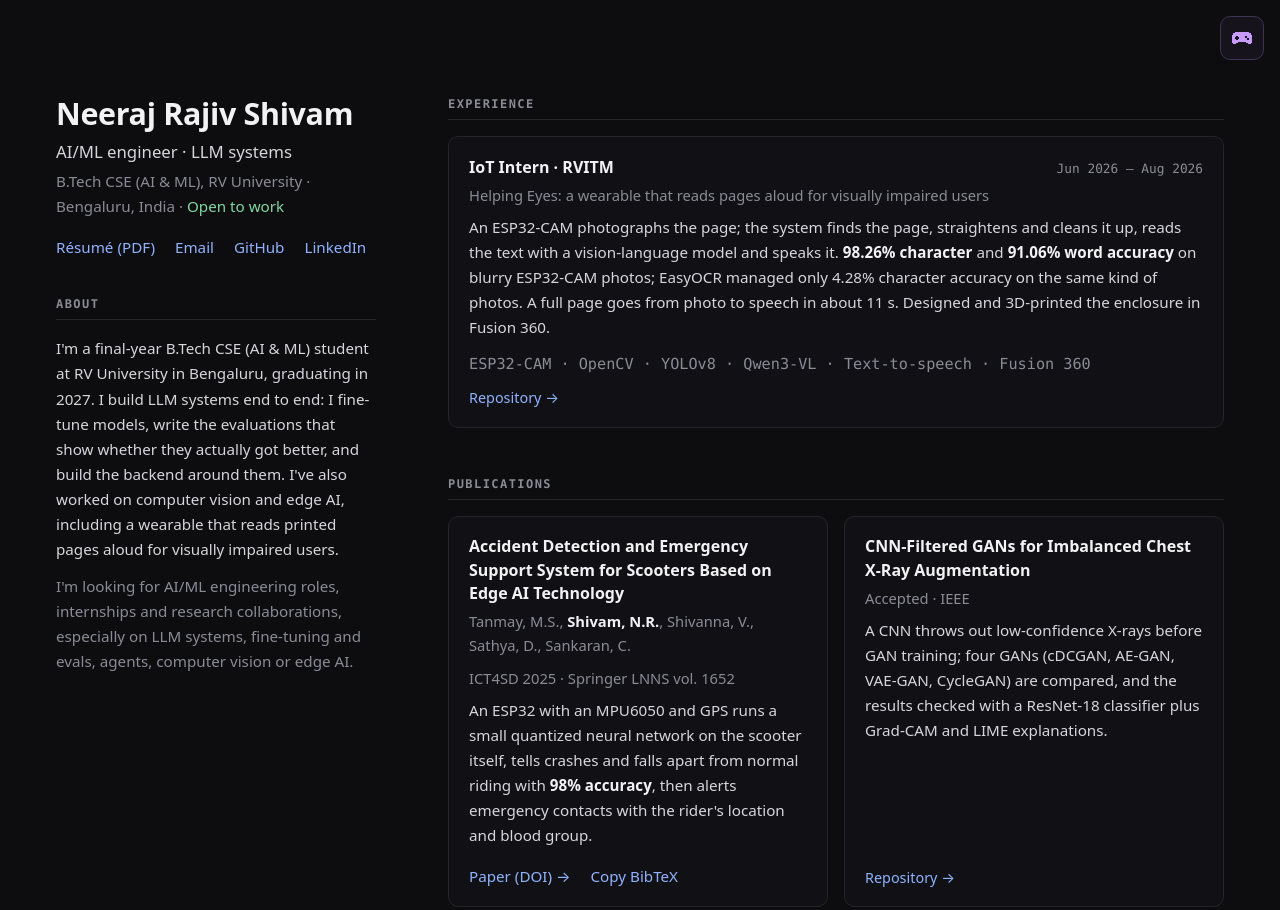
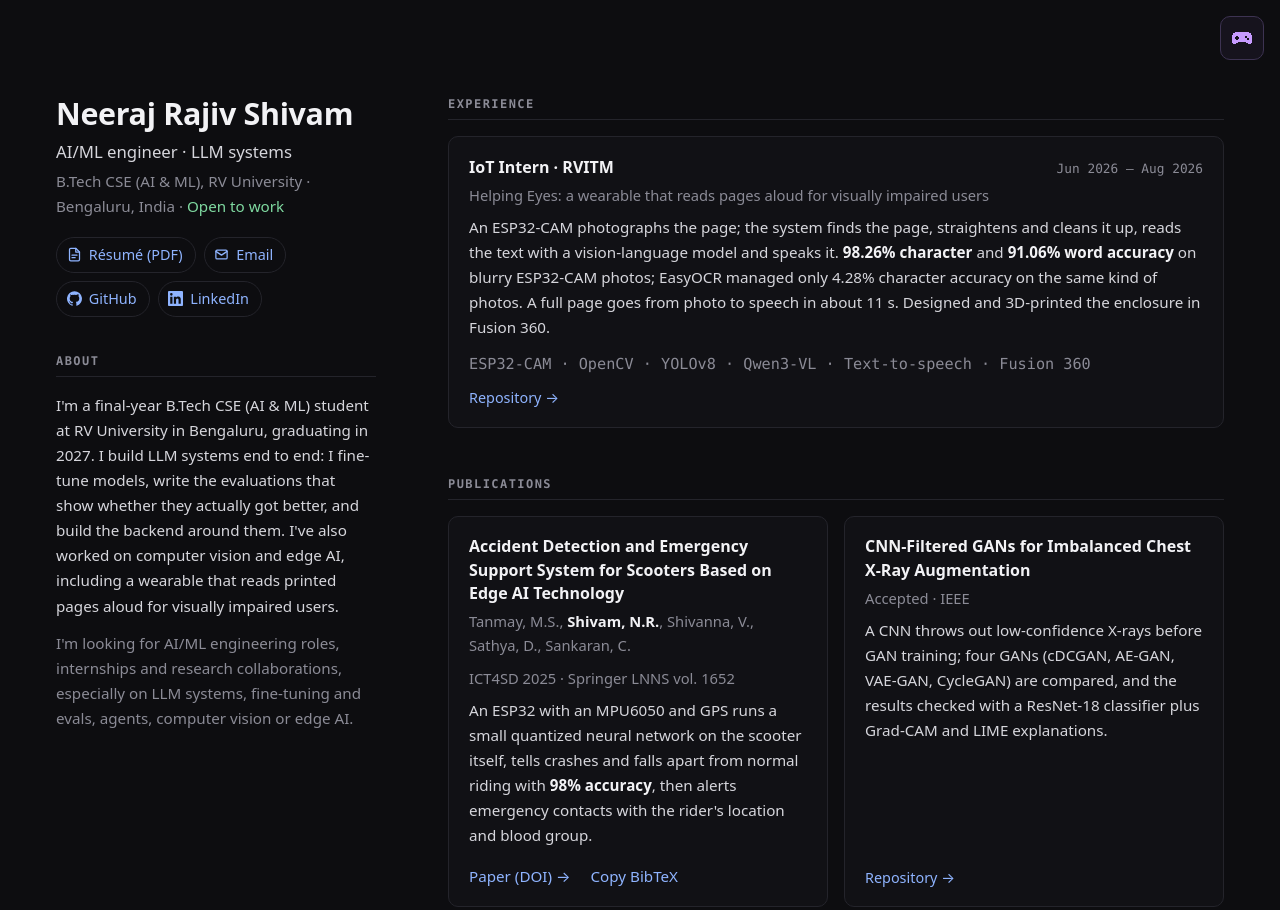
Before and after one commit to Neeraj1437/R-sum-, a plain HTML site: page index.html in a window 1280 px wide. Shown: the top 910 px of the page. Drawn offline with Linux system fonts and the light colour scheme.

Commit message:
update : icons for contacts

```diff
--- a/index.html
+++ b/index.html
@@ -28,10 +28,10 @@
       <p class="intro__role">AI/ML engineer · LLM systems</p>
       <p class="intro__meta">B.Tech CSE (AI &amp; ML), RV University · Bengaluru, India · <span class="open">Open to work</span></p>
       <nav class="links" aria-label="Links">
-        <a href="resume.pdf" download>Résumé (PDF)</a>
-        <a href="mailto:neerajrs1437@gmail.com">Email</a>
-        <a href="https://github.com/Neeraj1437" target="_blank" rel="noopener">GitHub</a>
-        <a href="https://www.linkedin.com/in/neeraj-rajiv-shivam-71282a27a/" target="_blank" rel="noopener">LinkedIn</a>
+        <a href="resume.pdf" download><svg viewBox="0 0 24 24" aria-hidden="true" fill="none" stroke="currentColor" stroke-width="2" stroke-linecap="round" stroke-linejoin="round"><path d="M14 2H6a2 2 0 0 0-2 2v16a2 2 0 0 0 2 2h12a2 2 0 0 0 2-2V8z"/><path d="M14 2v6h6M8 13h8M8 17h5"/></svg>Résumé (PDF)</a>
+        <a href="mailto:neerajrs1437@gmail.com"><svg viewBox="0 0 24 24" aria-hidden="true" fill="none" stroke="currentColor" stroke-width="2" stroke-linecap="round" stroke-linejoin="round"><rect x="3" y="5" width="18" height="14" rx="2"/><path d="m3 7 9 6 9-6"/></svg>Email</a>
+        <a href="https://github.com/Neeraj1437" target="_blank" rel="noopener"><svg viewBox="0 0 24 24" aria-hidden="true" fill="currentColor"><path d="M12 .3a12 12 0 0 0-3.8 23.38c.6.11.82-.26.82-.58v-2.04c-3.34.73-4.04-1.61-4.04-1.61-.55-1.39-1.34-1.76-1.34-1.76-1.09-.74.08-.73.08-.73 1.2.08 1.84 1.24 1.84 1.24 1.07 1.83 2.81 1.3 3.5 1 .1-.78.42-1.3.76-1.6-2.67-.3-5.47-1.34-5.47-5.94 0-1.31.47-2.38 1.24-3.22-.14-.3-.54-1.52.1-3.18 0 0 1.01-.32 3.3 1.23a11.5 11.5 0 0 1 6 0c2.28-1.55 3.29-1.23 3.29-1.23.64 1.66.24 2.88.12 3.18a4.65 4.65 0 0 1 1.23 3.22c0 4.61-2.8 5.63-5.48 5.92.43.37.81 1.1.81 2.22v3.29c0 .32.22.7.83.58A12 12 0 0 0 12 .3"/></svg>GitHub</a>
+        <a href="https://www.linkedin.com/in/neeraj-rajiv-shivam-71282a27a/" target="_blank" rel="noopener"><svg viewBox="0 0 24 24" aria-hidden="true" fill="currentColor"><path d="M20.45 20.45h-3.56v-5.57c0-1.33-.02-3.04-1.85-3.04-1.85 0-2.14 1.45-2.14 2.94v5.67H9.35V9h3.41v1.56h.05a3.74 3.74 0 0 1 3.37-1.85c3.6 0 4.27 2.37 4.27 5.46zM5.34 7.43a2.06 2.06 0 1 1 0-4.13 2.06 2.06 0 0 1 0 4.13M7.12 20.45H3.56V9h3.56zM22.22 0H1.77C.79 0 0 .77 0 1.73v20.54C0 23.23.79 24 1.77 24h20.45c.98 0 1.78-.77 1.78-1.73V1.73C24 .77 23.2 0 22.22 0"/></svg>LinkedIn</a>
       </nav>
     </header>
 
--- a/plain.css
+++ b/plain.css
@@ -36,7 +36,14 @@ main.page { padding-top: 88px; }
 .intro__role { margin: .35rem 0 0; font-size: 1.05rem; color: var(--text); }
 .intro__meta { margin: .2rem 0 0; color: var(--muted); font-size: .95rem; }
 .open { color: #7fd9a0; }
-.links { display: flex; flex-wrap: wrap; gap: .35rem 1.25rem; margin-top: 1rem; font-size: .95rem; }
+.links { display: flex; flex-wrap: wrap; gap: .5rem; margin-top: 1.1rem; font-size: .9rem; }
+.links a {
+  display: inline-flex; align-items: center; gap: .45rem;
+  padding: .32rem .75rem .32rem .6rem; border: 1px solid var(--rule); border-radius: 999px;
+  transition: border-color .2s, background-color .2s;
+}
+.links a:hover { text-decoration: none; border-color: var(--accent); background: rgba(143, 180, 255, .08); }
+.links svg { width: 15px; height: 15px; flex: none; }
 
 /* ---------- sections ---------- */
 section { margin-top: 3rem; scroll-margin-top: 24px; }
```
